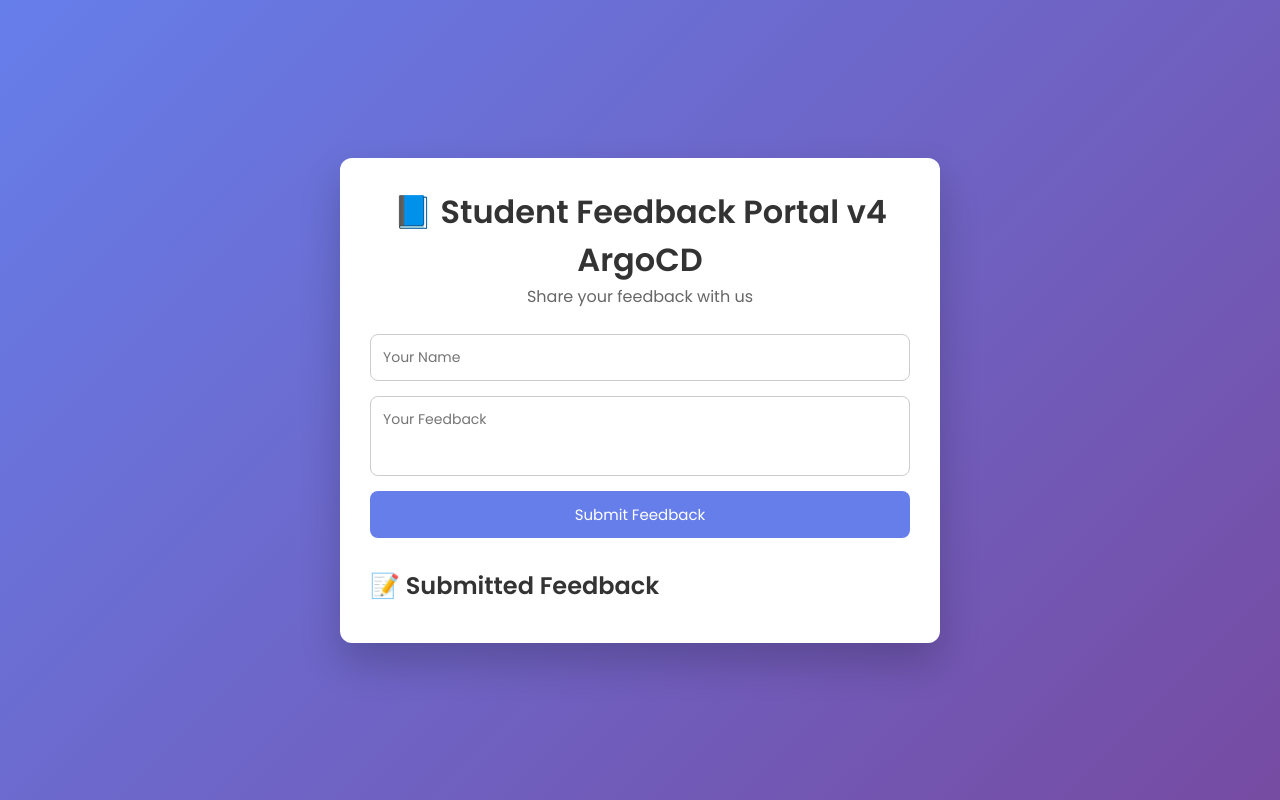
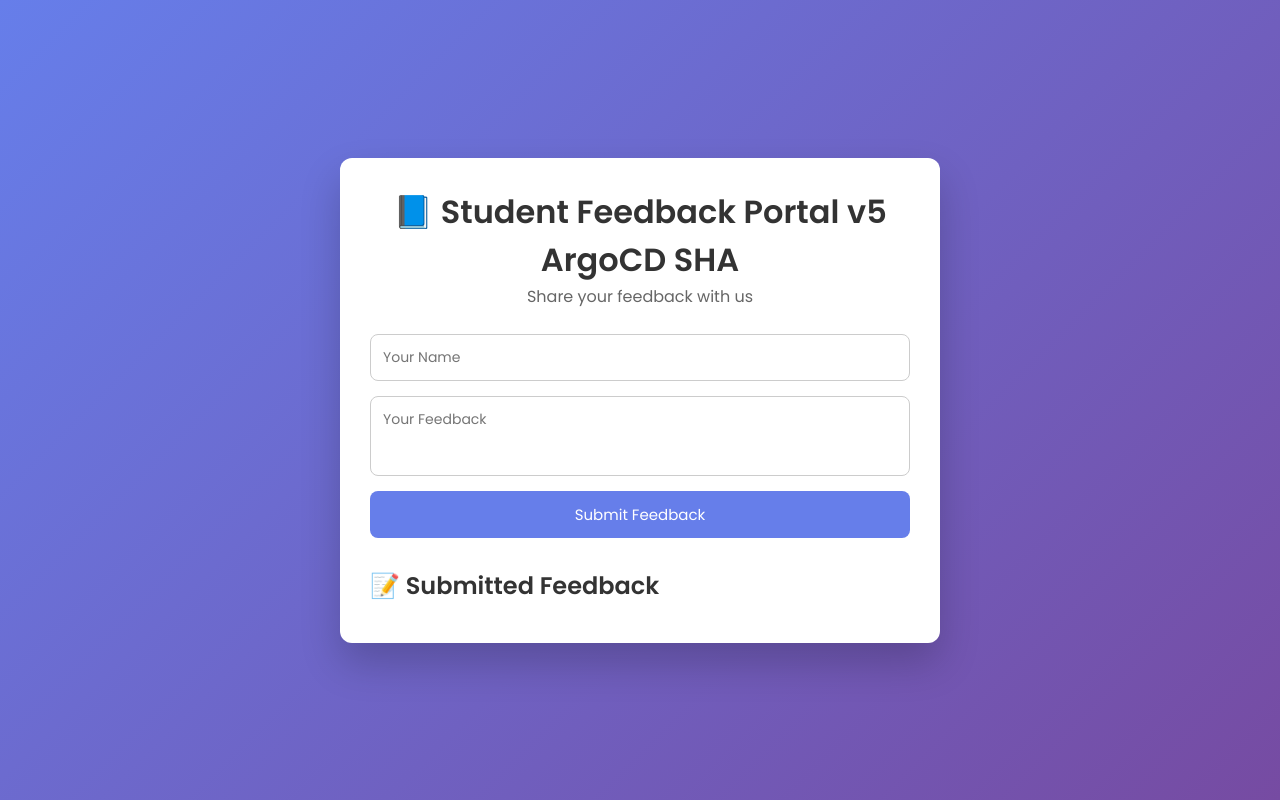
Before and after one commit to majid-gt/student-feedback-ci-cd, a plain HTML site: page frontend/index.html in a window 1280 px wide. Drawn offline with Linux system fonts and the light colour scheme; no server answers.

Commit message:
Updated version

```diff
--- a/frontend/index.html
+++ b/frontend/index.html
@@ -10,7 +10,7 @@
 <body>
 
     <div class="container">
-        <h1>📘 Student Feedback Portal v4 ArgoCD</h1>
+        <h1>📘 Student Feedback Portal v5 ArgoCD SHA</h1>
         <p class="subtitle">Share your feedback with us</p>
 
         <div class="card">
```
